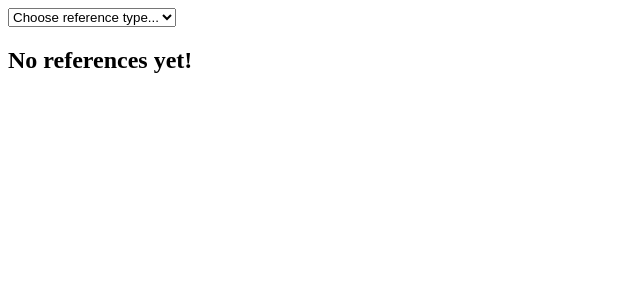
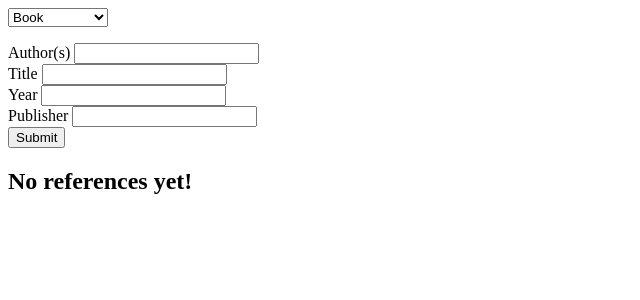
Before and after one commit to ThePushIT/PushBib, a Flask app: template src/templates/references.html in a window 1280 px wide. Shown: the top 300 px of the page, without its empty margins (0-640 px from the left). Run offline with Flask 3, Linux system fonts and the light colour scheme; the template is opened without the code that fills it, so the values that code supplies are empty; some libraries are stand-ins or nearby versions.

Commit message:
Preselect book entry

```diff
--- a/src/templates/references.html
+++ b/src/templates/references.html
@@ -11,7 +11,6 @@ Your references
 <link rel="stylesheet" type="text/css" href="{{ url_for('static', filename='style.css') }}">
 
 <select class="div-toggle" data-target=".book-div,.article-div,.inproceeding-div">
-  <option value="choose" data-show=".choose">Choose reference type...</option>
   <option value="book" data-show=".book">Book</option>
   <option value="article" data-show=".article">Article</option>
   <option value="inproceeding" data-show=".inproceeding">Inproceeding</option>
```
Also changed, not shown: 1 other file.
